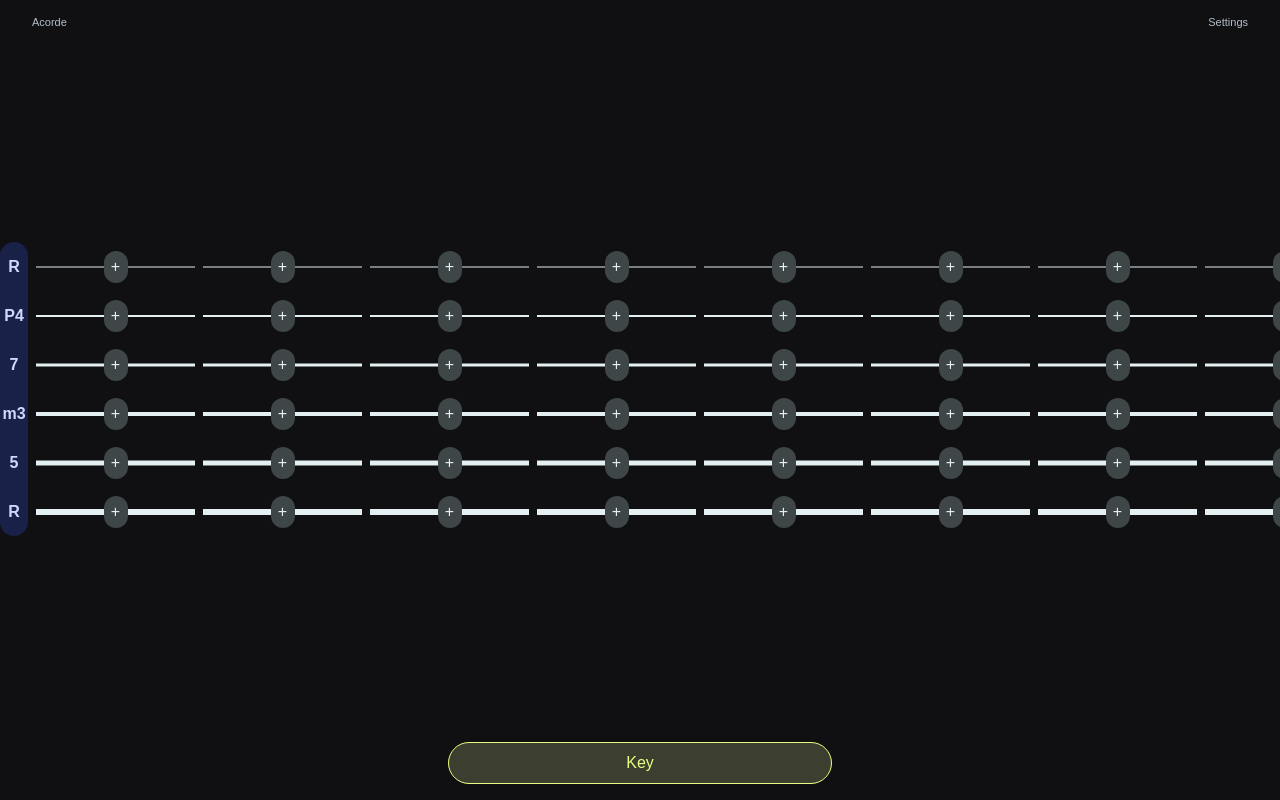
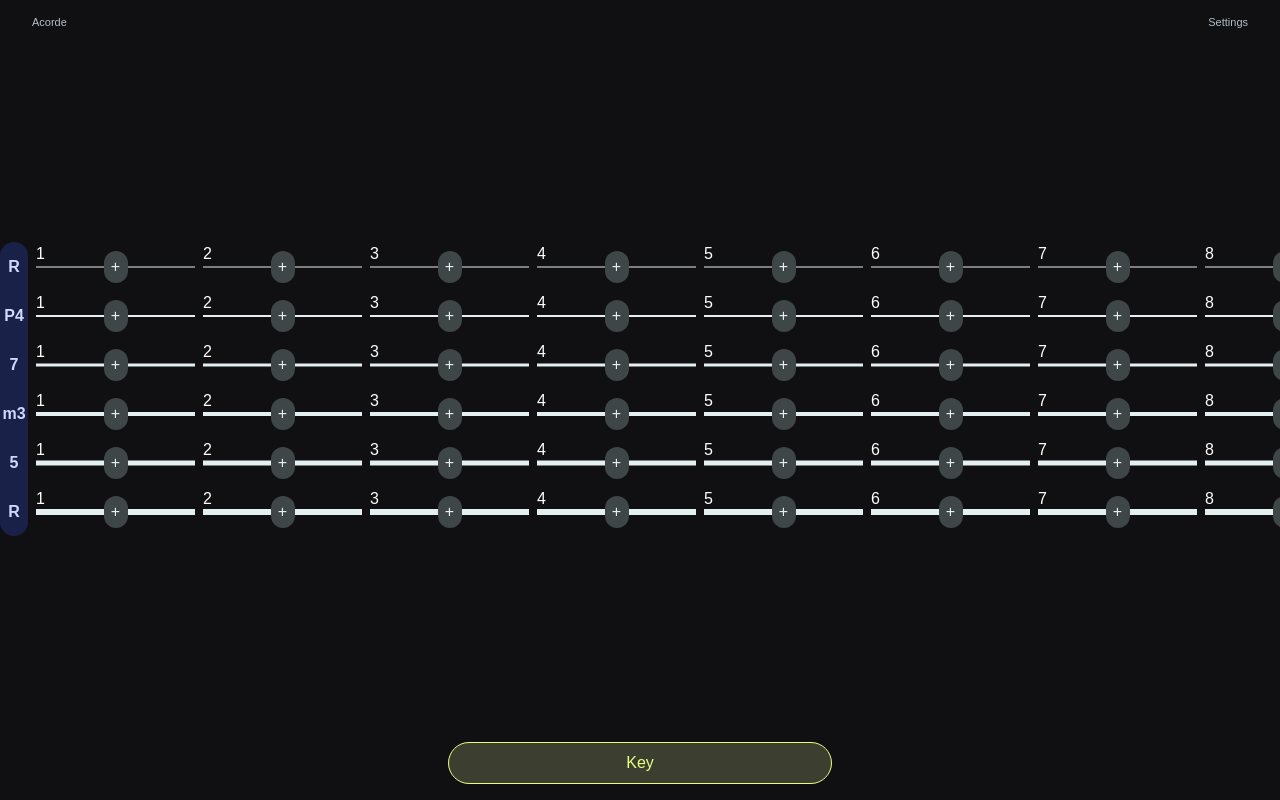
Before and after one commit to victorac/acordes, a Next.js app: page / in a window 1280 px wide. Built offline with nearby package versions, Linux system fonts and the light colour scheme.

Commit message:
refactor note state management and drag-and-drop functionality to Neck component

```diff
--- a/components/GridCell.tsx
+++ b/components/GridCell.tsx
@@ -8,6 +8,7 @@ interface GridCellProps {
   caseNumber: number;
   string: number;
   onAddNote: (string: number, caseNumber: number) => void;
+  noteState?: string;
   children?: React.ReactNode;
 }
 
@@ -16,6 +17,7 @@ const GridCell: React.FC<GridCellProps> = ({
   children,
   string,
   caseNumber,
+  noteState,
   onAddNote,
 }) => {
   const thicknessMap: { [key: number]: string } = {
@@ -52,7 +54,8 @@ const GridCell: React.FC<GridCellProps> = ({
       ${thicknessMap[string]}
       `}
     >
-      {children ? children : (
+      {children}
+      {!noteState && (
         <button
           onClick={() => onAddNote(string, caseNumber)}
           className="w-6 h-8 rounded-full bg-[#3E4648] px-1 py-2 flex items-center justify-center z-10 text-[#E3EFF1] select-none"
@@ -60,6 +63,9 @@ const GridCell: React.FC<GridCellProps> = ({
           +
         </button>
       )}
+      <div className="absolute top-0 left-0 w-fit text-white">
+        {caseNumber + 1}
+      </div>
     </Droppable>
   );
 };
--- a/components/Neck.tsx
+++ b/components/Neck.tsx
@@ -1,8 +1,8 @@
 "use client";
-import React, { useState, useLayoutEffect } from "react";
+import React, { useState, useLayoutEffect, useEffect } from "react";
 import Note from "./Note";
 import GridCell from "./GridCell";
-import { DragOverEvent } from "@dnd-kit/core";
+import { DragEndEvent, DragOverEvent, DragStartEvent } from "@dnd-kit/core";
 import useScreenSize from "@/hooks/useScreenSize";
 import { restrictToFirstScrollableAncestor } from "@dnd-kit/modifiers";
 import { DndContext } from "@dnd-kit/core";
@@ -12,21 +12,12 @@ const CASES_WINDOW_SIZE = 24;
 // 159px is the height of a cell
 const MIN_SCROLL_THRESHOLD = 159;
 
-type NotePin = {
-  id: string;
-  parent: string | number | null;
-  string: number;
-  caseNumber: number;
+type NeckState = {
+  [key: string]: "idle" | "dragging";
 };
 
-function findNoteForCell(
-  notes: Record<string, NotePin>,
-  stringNum: number,
-  caseNum: number
-) {
-  return Object.values(notes).find(
-    (note) => note.string === stringNum && note.caseNumber === caseNum
-  );
+function findNoteForCell(neck: NeckState, stringNum: number, caseNum: number) {
+  return neck[`${stringNum}-${caseNum}`];
 }
 
 function getNoteData(
@@ -85,10 +76,12 @@ const Neck: React.FC = () => {
     5: "A",
     6: "E",
   };
-  const [notes, setNotes] = useState<Record<string, NotePin>>({});
-  // const [parent, setParent] = useState<string | number | null>("cell-6-0");
-  const [casesArray, setCasesArray] = useState(
-    Array.from({ length: CASES_WINDOW_SIZE }, (_, i) => i)
+  const [neck, setNeck] = useState<NeckState>({});
+  const [cases, setCases] = useState(
+    Array.from(
+      { length: CASES_WINDOW_SIZE * 2 },
+      (_, i) => i % CASES_WINDOW_SIZE
+    )
   );
   const [isClient, setIsClient] = useState(false);
   const isSmallScreen = useScreenSize();
@@ -98,26 +91,77 @@ const Neck: React.FC = () => {
     setIsClient(true);
   }, []);
 
-  function handleAddNote(string: number, caseNumber: number) {
-    setNotes((prev) => {
-      const id = `${Object.values(prev).length}`;
+  function handleAddNote(stringNum: number, caseNum: number) {
+    setNeck((prev) => {
+      // check if there is already a note in the cell
+      if (prev[`${stringNum}-${caseNum}`]) return prev;
+      const id = `${stringNum}-${caseNum}`;
       return {
         ...prev,
-        [id]: {
-          id,
-          parent: `cell-${string}-${caseNumber}`,
-          string,
-          caseNumber,
-        },
+        [id]: "idle",
       };
     });
+  }
+
+  function handleDragStart(event: DragStartEvent) {
+    const { active } = event;
+    const id = active.id as string;
+    const [, stringNum, caseNum] = id.split("-");
+    setNeck((prev) => {
+      const cellId = `${stringNum}-${caseNum}`;
+      const newCells = {
+        ...prev,
+        [cellId]: "dragging",
+      } as NeckState;
+      console.log(newCells);
+      return newCells;
+    });
+  }
+
+  function handleDragEnd(event: DragEndEvent) {
+    const { over } = event;
+    const [, prevStringNum, prevCaseNum] = (event.active.id as string).split(
+      "-"
+    );
+    if (over?.id) {
+      const parent = over.id as string;
+      const [, stringNum, caseNum] = parent.split("-");
+
+      // check if there is already a note in the cell
+      if (neck[`${stringNum}-${caseNum}`]) {
+        setNeck((prev) => ({
+          ...prev,
+          [`${prevStringNum}-${prevCaseNum}`]: "idle",
+        }));
+        return;
+      }
+      setNeck((prev) => {
+        const newNeck = { ...prev };
+        delete newNeck[`${prevStringNum}-${prevCaseNum}`];
+        newNeck[`${stringNum}-${caseNum}`] = "idle";
+        return newNeck;
+      });
+    } else {
+      setNeck((prev) => ({
+        ...prev,
+        [`${prevStringNum}-${prevCaseNum}`]: "idle",
+      }));
+    }
   }
 
   function handleScroll(e: React.UIEvent<HTMLDivElement>) {
     const target = e.target as HTMLDivElement;
 
     const updateCasesArray = () => {
-      setCasesArray((prev) => [...prev.slice(12), ...prev.slice(0, 12)]);
+      setCases((prev) => [...prev.slice(12), ...prev.slice(0, 12)]);
+    };
+    const resetCasesArray = () => {
+      setCases(
+        Array.from(
+          { length: CASES_WINDOW_SIZE * 2 },
+          (_, i) => i % CASES_WINDOW_SIZE
+        )
+      );
     };
 
     if (isSmallScreen) {
@@ -127,15 +171,15 @@ const Neck: React.FC = () => {
       const isAtTop = target.scrollTop === 0;
 
       if (isNearBottom) {
-        // remove first 6 cells and add them to the end
-        updateCasesArray();
         // scroll up 6 cells + five gaps between cells
-        target.scrollTo({
-          top: target.scrollTop - MIN_SCROLL_THRESHOLD * 12 - 11 * 8,
+        requestAnimationFrame(() => {
+          target.scrollTop =
+            target.scrollTop - MIN_SCROLL_THRESHOLD * 12 - 11 * 8;
+          // remove first 6 cells and add them to the end
+          updateCasesArray();
         });
       }
-      if (isAtTop)
-        setCasesArray(Array.from({ length: CASES_WINDOW_SIZE }, (_, i) => i));
+      if (isAtTop) resetCasesArray();
     } else {
       const isNearRight =
         target.scrollLeft + target.clientWidth >=
@@ -143,34 +187,17 @@ const Neck: React.FC = () => {
       const isAtLeft = target.scrollLeft === 0;
       if (isNearRight) {
         // remove first 6 cells and add them to the end
-        target.scrollTo({
-          left: target.scrollLeft - MIN_SCROLL_THRESHOLD * 12 - 11 * 8,
+        requestAnimationFrame(() => {
+          target.scrollTo({
+            left: target.scrollLeft - MIN_SCROLL_THRESHOLD * 12 - 11 * 8,
+          });
         });
         // scroll left 6 cells + five gaps between cells
         updateCasesArray();
       }
       if (isAtLeft)
-        setCasesArray(Array.from({ length: CASES_WINDOW_SIZE }, (_, i) => i));
-    }
-  }
-
-  function handleDragEnd(event: DragOverEvent) {
-    const { over } = event;
-    if (over?.id) {
-      const parent = over.id;
-      const notePinId = event.active.id;
-      const [, stringNum, caseNum] = (parent as string).split("-");
-      const string = parseInt(stringNum);
-      const caseNumber = parseInt(caseNum);
-      setNotes((prev) => ({
-        ...prev,
-        [notePinId]: {
-          ...prev[notePinId],
-          parent,
-          string,
-          caseNumber,
-        },
-      }));
+        // reset cases array
+        resetCasesArray();
     }
   }
 
@@ -183,7 +210,7 @@ const Neck: React.FC = () => {
     );
   }
 
-  const neckCases = casesArray.map((caseNum, index) => {
+  const neckCases = cases.map((caseNum, index) => {
     const id = `case-${caseNum}-${index}`;
     return (
       <div id={id} key={id} className="flex sm:flex-col">
@@ -194,9 +221,11 @@ const Neck: React.FC = () => {
             caseNumber={caseNum}
             string={stringNum}
             onAddNote={handleAddNote}
+            noteState={neck[`${stringNum}-${caseNum}`]}
           >
             {(() => {
-              const note = findNoteForCell(notes, stringNum, caseNum);
+              const noteStatus = findNoteForCell(neck, stringNum, caseNum);
+              if (!noteStatus) return null;
               // get interval and note name based on string and case number
               const { interval, noteName } = getNoteData(
                 stringNum,
@@ -204,14 +233,15 @@ const Neck: React.FC = () => {
                 tunning,
                 key
               );
-              return note?.id ? (
+              const noteId = `note-${stringNum}-${caseNum}-${index}`;
+              return (
                 <Note
-                  key={note.id}
-                  id={note.id}
+                  key={noteId}
+                  id={noteId}
                   interval={interval}
                   noteName={noteName}
                 />
-              ) : null;
+              );
             })()}
           </GridCell>
         ))}
@@ -221,6 +251,7 @@ const Neck: React.FC = () => {
 
   return (
     <DndContext
+      onDragStart={handleDragStart}
       onDragEnd={handleDragEnd}
       modifiers={[restrictToFirstScrollableAncestor]}
     >
--- a/components/Note.tsx
+++ b/components/Note.tsx
@@ -12,7 +12,7 @@ interface NoteProps {
 }
 
 const Note: React.FC<NoteProps> = ({ id, interval, noteName }) => {
-  const { rive, } = useRive({
+  const { rive } = useRive({
     src: `${basePath}/note-interaction-lab.riv`,
     artboard: "NoteComponentRive",
     stateMachines: "State Machine 1",
@@ -34,6 +34,7 @@ const Note: React.FC<NoteProps> = ({ id, interval, noteName }) => {
     >
       {/* <RiveComponent /> */}
       <div
+        id={id}
         className={`
         select-none
         touch-none
```
Lines whose indentation alone changed are shown as unchanged.
